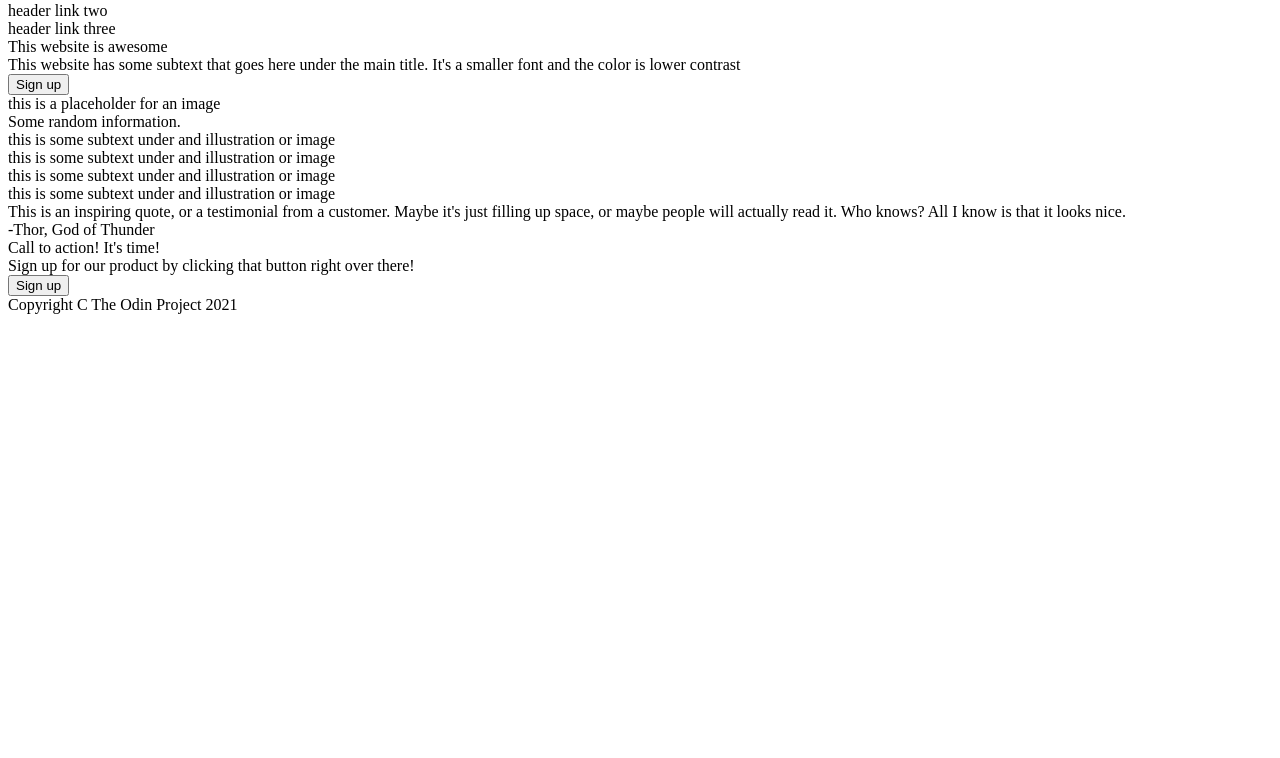
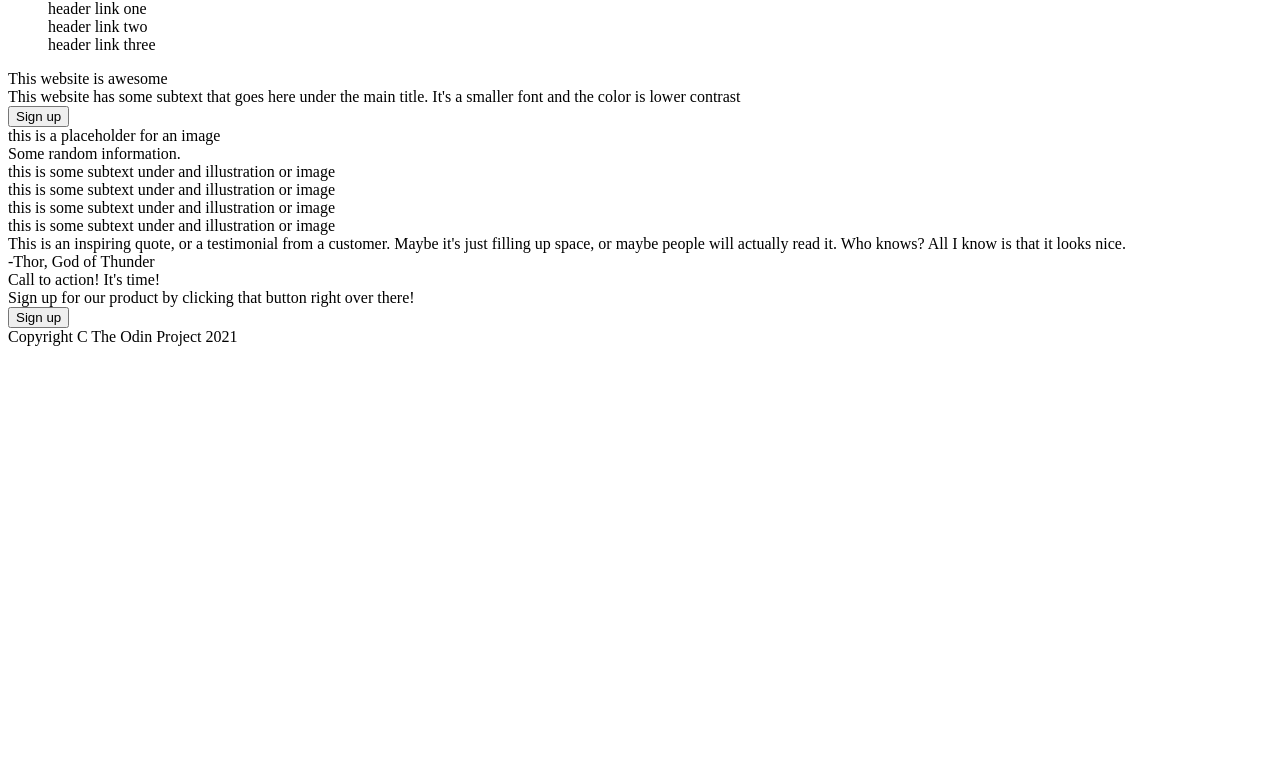
Before and after one commit to aerobars/landing-page, a plain HTML site: page index.html in a window 1280 px wide. Shown: the part 42-800 px from the top of the page. Drawn offline with Linux system fonts and the light colour scheme.

Commit message:
Update block organization

```diff
--- a/index.html
+++ b/index.html
@@ -8,27 +8,39 @@
   <body>
     <div class="header">
       <div class="header__logo">Header Logo</div>
-      <div class="header__link-one">header link one</div>
-      <div class="header__link-two">header link two</div>
-      <div class="header__link-three">header link three</div>
+      <ul>
+        <div class="header__link-one">header link one</div>
+        <div class="header__link-two">header link two</div>
+        <div class="header__link-three">header link three</div>
+      </ul>
     </div>
     <div class="block-one">
-      <div class="block-one__title">This website is awesome</div>
-      <div class="block-one__subtext">This website has some subtext that goes here
-      under the main title. It's a smaller font and the color is lower contrast</div>
-      <button>Sign up</button>
+      <div class="block-one__left">
+        <div class="left__title">This website is awesome</div>
+        <div class="left__subtext">This website has some subtext that goes here
+        under the main title. It's a smaller font and the color is lower contrast</div>
+        <button class="left_sign-up">Sign up</button>
+      </div>
       <div class="placeholder">this is a placeholder for an image</div>
     </div>
     <div class="block-two">
       <div class="block-two__title">Some random information.</div>
-      <div class="block-two__image-one"></div>
-      <div class="block-two__subtext-one">this is some subtext under and illustration or image</div>
-      <div class="block-two__image-two"></div>
-      <div class="block-two__subtext-two">this is some subtext under and illustration or image</div>
-      <div class="block-two__image-three"></div>
-      <div class="block-two__subtext-three">this is some subtext under and illustration or image</div>
-      <div class="block-two__image-four"></div>
-      <div class="block-two__subtext-four">this is some subtext under and illustration or image</div>
+      <div class="block-two__image-one">
+        <div class="image-one__image"></div>
+        <div class="image-one__subtext">this is some subtext under and illustration or image</div>
+      </div>
+      <div class="block-two__image-two">
+        <div class="image-two__image"></div>
+        <div class="image-two__subtext">this is some subtext under and illustration or image</div>
+      </div>
+      <div class="block-two__image-three">
+        <div class="image-three__image"></div>
+        <div class="block-two__subtext-three">this is some subtext under and illustration or image</div>
+      </div>
+      <div class="block-two__image-four">
+        <div class="image-four__image"></div>
+        <div class="image-four__subtext">this is some subtext under and illustration or image</div>
+      </div>
     </div>
     <div class="block-three">
       <div class="block-three__quote">This is an inspiring quote, or a testimonial from a customer.
@@ -40,7 +52,7 @@
       <div class="block-four__blue-box">
         <div class="blue-box__title">Call to action! It's time!</div>
         <div class="blue-box__text">Sign up for our product by clicking that button right over there!</div>
-        <button>Sign up</button>
+        <button class="blue-box__sign-up">Sign up</button>
       </div>
     </div>
     <div class="footer">
```
